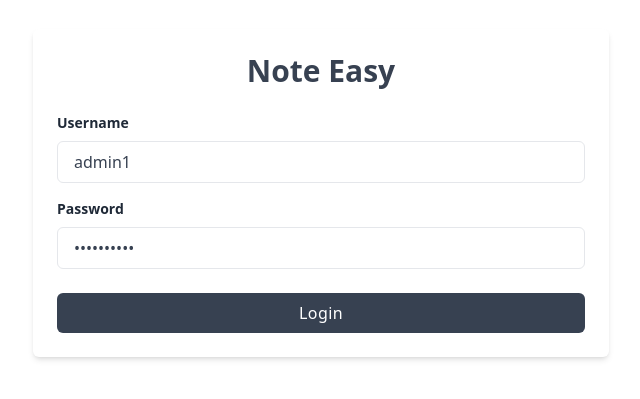
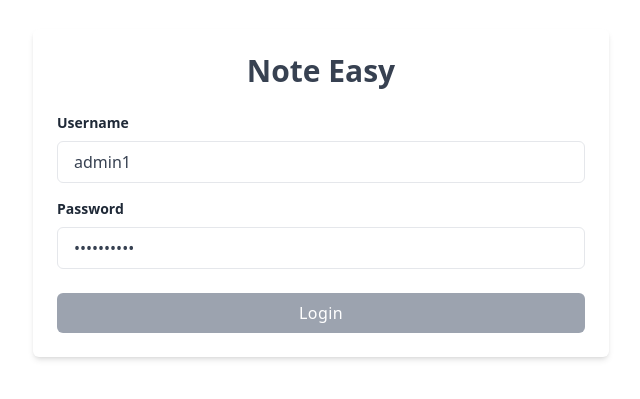
Before and after one commit to KongPobW/Note-Easy, a Next.js app: page /login in a window 1280 px wide. Shown: the part 207-606 px from the top of the page, without its empty margins (319-959 px from the left). Built offline with nearby package versions, Linux system fonts and the light colour scheme.

Commit message:
change background color

```diff
--- a/src/components/LoginForm.jsx
+++ b/src/components/LoginForm.jsx
@@ -78,7 +78,7 @@ export default function LoginForm() {
                         <div className="mt-2 text-rose-500 font-bold">{error}</div>
                     )}
                     <div className="mt-6">
-                        <button className="w-full px-4 py-2 tracking-wide text-white transition-colors duration-200 transform bg-gray-700 rounded-md hover:bg-gray-600 focus:outline-none focus:bg-gray-600">
+                        <button className="w-full px-4 py-2 tracking-wide text-white transition-colors duration-200 transform bg-gray-400 rounded-md hover:bg-gray-500 focus:outline-none focus:bg-gray-500">
                             Login
                         </button>
                     </div>
```
